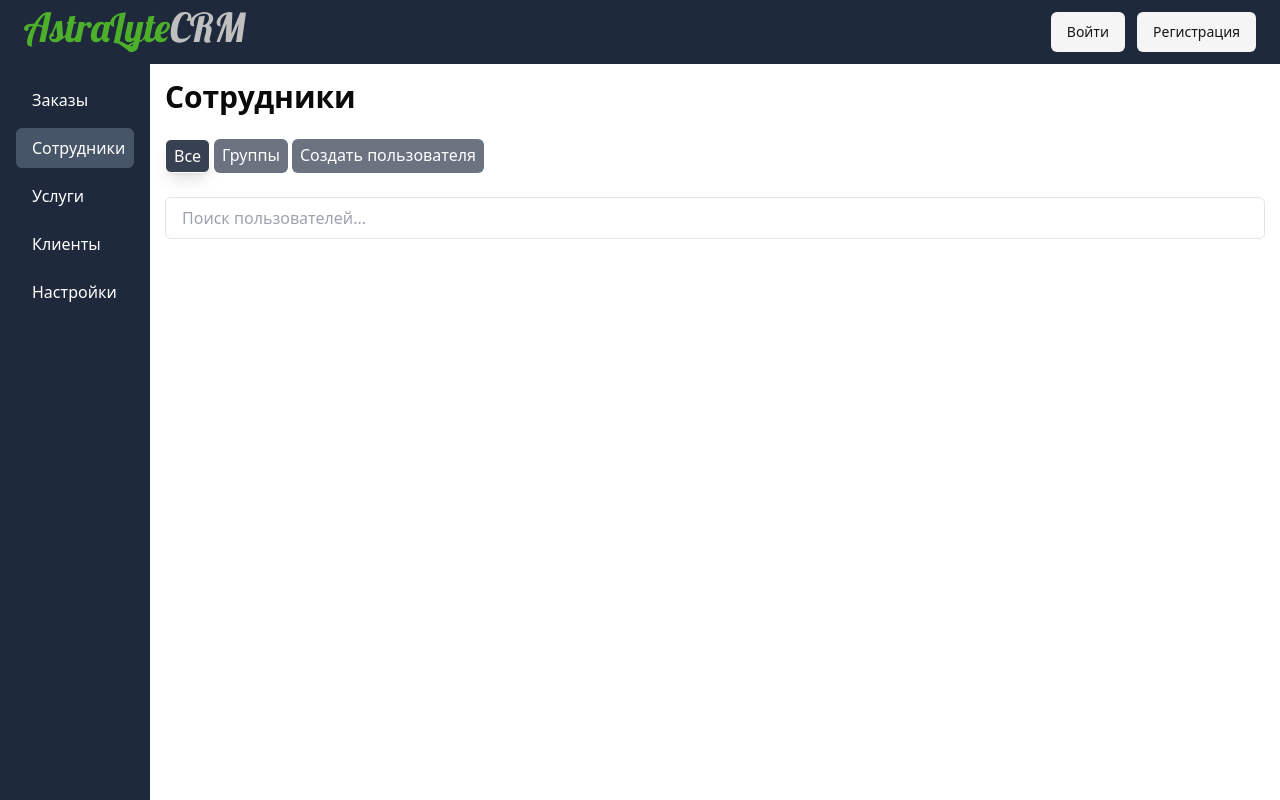
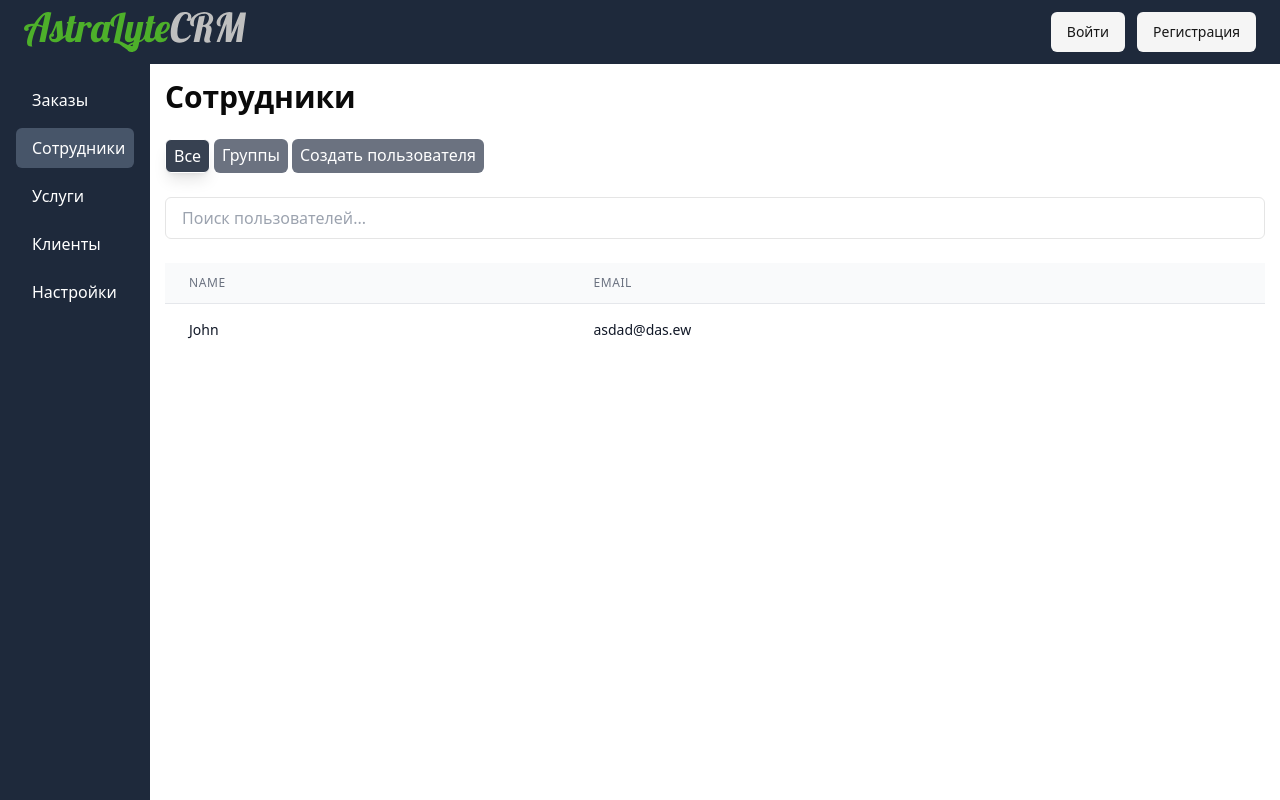
Before and after one commit to IvanGubkin/crm-astra, a React (Vite) app: page /staffs in a window 1280 px wide. Built offline with nearby package versions, Linux system fonts and the light colour scheme.

Commit message:
add table staff

```diff
--- a/src/app/routers/appRouters.tsx
+++ b/src/app/routers/appRouters.tsx
@@ -5,13 +5,13 @@ import {Login} from "@/pages/login";
 import {Main} from "@/pages/main";
 import {Register} from "@/pages/register";
 import {Orders} from "@/pages/orders";
-import {Staffs} from "@/pages/staffs";
+import {Staffs, StaffsGroup, StaffMain} from "@/pages/staffs";
 import {Clients} from "@/pages/clients";
 import {Service} from "@/pages/service";
 import {Settings} from "@/pages/settings";
 import {ProtectedRoute} from "@/pages/protectedRoute";
-import { StaffMain } from "@/widgets/staffMain";
-import { StaffsGroup } from "@/pages/staffsGroup";
+
+
 
 export function AppRouters() {
   return (
--- a/src/pages/staffs/index.ts
+++ b/src/pages/staffs/index.ts
@@ -1 +1,3 @@
 export {Staffs} from "./ui/staffs"
+export {StaffsGroup} from "./ui/staffsGroup"
+export {StaffMain} from "./ui/staffMain";
--- /dev/null
+++ b/src/pages/staffs/ui/staffMain.tsx
@@ -0,0 +1,120 @@
+import {NavLink} from "react-router-dom";
+import {
+  createColumnHelper,
+  flexRender,
+  getCoreRowModel,
+  useReactTable,
+} from "@tanstack/react-table";
+import { StaffType } from "@/shared/types/baseType";
+
+export function StaffMain() {
+  const data = [{name: "John", email: "asdad@das.ew"}]
+
+  const columnHelper = createColumnHelper<StaffType>();
+
+  const columns = [
+    columnHelper.accessor("name", {
+      cell: (info) => info.getValue(),
+      footer: (info) => info.column.id,
+    }),
+    columnHelper.accessor("email", {
+      header: () => "Email",
+      cell: (info) => info.renderValue(),
+      footer: (info) => info.column.id,
+    }),
+  ];
+
+  const table = useReactTable({
+    data,
+    columns,
+    getCoreRowModel: getCoreRowModel(),
+  });
+
+  return (
+    <>
+      <h1 className="text-3xl font-bold mb-6">Сотрудники</h1>
+
+      <nav className="flex gap-1">
+        <NavLink
+          to="/staffs"
+          className={({isActive}) =>
+            `px-2 py-1 rounded-md ${
+              isActive
+                ? "bg-gray-700 text-white border border-white shadow-lg"
+                : "bg-gray-500 text-white hover:bg-gray-700"
+            }`
+          }
+        >
+          Все
+        </NavLink>
+        <NavLink
+          to="/staffs/group"
+          className={({isActive}) =>
+            `px-2 py-1 rounded-md ${
+              isActive
+                ? "bg-gray-700 text-white border border-white shadow-lg"
+                : "bg-gray-500 text-white hover:bg-gray-700"
+            }`
+          }
+        >
+          Группы
+        </NavLink>
+        <NavLink
+          to="/staffs/create"
+          className={({isActive}) =>
+            `px-2 py-1 rounded-md ${
+              isActive
+                ? "bg-gray-700 text-white border border-white shadow-lg"
+                : "bg-gray-500 text-white hover:bg-gray-700"
+            }`
+          }
+        >
+          Создать пользователя
+        </NavLink>
+      </nav>
+
+      <div className="mt-6 mb-6">
+        <input
+          type="text"
+          placeholder="Поиск пользователей..."
+          className="px-4 py-2 border rounded-md w-full"
+        />
+      </div>
+      <table className="min-w-full divide-y divide-gray-200">
+        <thead className="bg-gray-50">
+          {table.getHeaderGroups().map((headerGroup) => (
+            <tr key={headerGroup.id}>
+              {headerGroup.headers.map((header) => (
+                <th
+                  key={header.id}
+                  className="px-6 py-3 text-left text-xs font-medium text-gray-500 uppercase tracking-wider"
+                >
+                  {header.isPlaceholder
+                    ? null
+                    : flexRender(
+                        header.column.columnDef.header,
+                        header.getContext()
+                      )}
+                </th>
+              ))}
+            </tr>
+          ))}
+        </thead>
+        <tbody className="bg-white divide-y divide-gray-200">
+          {table.getRowModel().rows.map((row) => (
+            <tr key={row.id} className="hover:bg-gray-100">
+              {row.getVisibleCells().map((cell) => (
+                <td
+                  key={cell.id}
+                  className={`px-6 py-4 whitespace-nowrap text-sm text-gray-900`}
+                >
+                  {flexRender(cell.column.columnDef.cell, cell.getContext())}
+                </td>
+              ))}
+            </tr>
+          ))}
+        </tbody>
+      </table>
+    </>
+  );
+}
--- a/src/pages/staffsGroup/index.ts
+++ /dev/null
@@ -1 +0,0 @@
-export {StaffsGroup} from "./ui/staffsGroup";
--- a/src/widgets/staffMain/index.ts
+++ /dev/null
@@ -1 +0,0 @@
-export {StaffMain} from './ui/staffMain';
--- a/src/widgets/staffMain/ui/staffMain.tsx
+++ /dev/null
@@ -1,60 +0,0 @@
-import {NavLink} from "react-router-dom";
-
-export function StaffMain() {
-  return (
-    <>
-      <h1 className="text-3xl font-bold mb-6">Сотрудники</h1>
-
-      <nav className="flex gap-1">
-        <NavLink
-          to="/staffs"
-          className={({isActive}) =>
-            `px-2 py-1 rounded-md ${
-              isActive
-                ? "bg-gray-700 text-white border border-white shadow-lg"
-                : "bg-gray-500 text-white hover:bg-gray-700"
-            }`
-          }
-        >
-          Все
-        </NavLink>
-        <NavLink
-          to="/staffs/group"
-          className={({isActive}) =>
-            `px-2 py-1 rounded-md ${
-              isActive
-                ? "bg-gray-700 text-white border border-white shadow-lg"
-                : "bg-gray-500 text-white hover:bg-gray-700"
-            }`
-          }
-        >
-          Группы
-        </NavLink>
-        <NavLink
-          to="/staffs/create"
-          className={({isActive}) =>
-            `px-2 py-1 rounded-md ${
-              isActive
-                ? "bg-gray-700 text-white border border-white shadow-lg"
-                : "bg-gray-500 text-white hover:bg-gray-700"
-            }`
-          }
-        >
-          Создать пользователя
-        </NavLink>
-      </nav>
-
-    <div className="mt-6">
-      <input
-        type="text"
-        placeholder="Поиск пользователей..."
-        className="px-4 py-2 border rounded-md w-full"
-      />
-    </div>
-
-
-
-
-    </>
-  );
-}
```
Also changed, not shown: src/pages/staffs/ui/staffsGroup.tsx (renamed from src/pages/staffsGroup/ui/staffsGroup.tsx).
